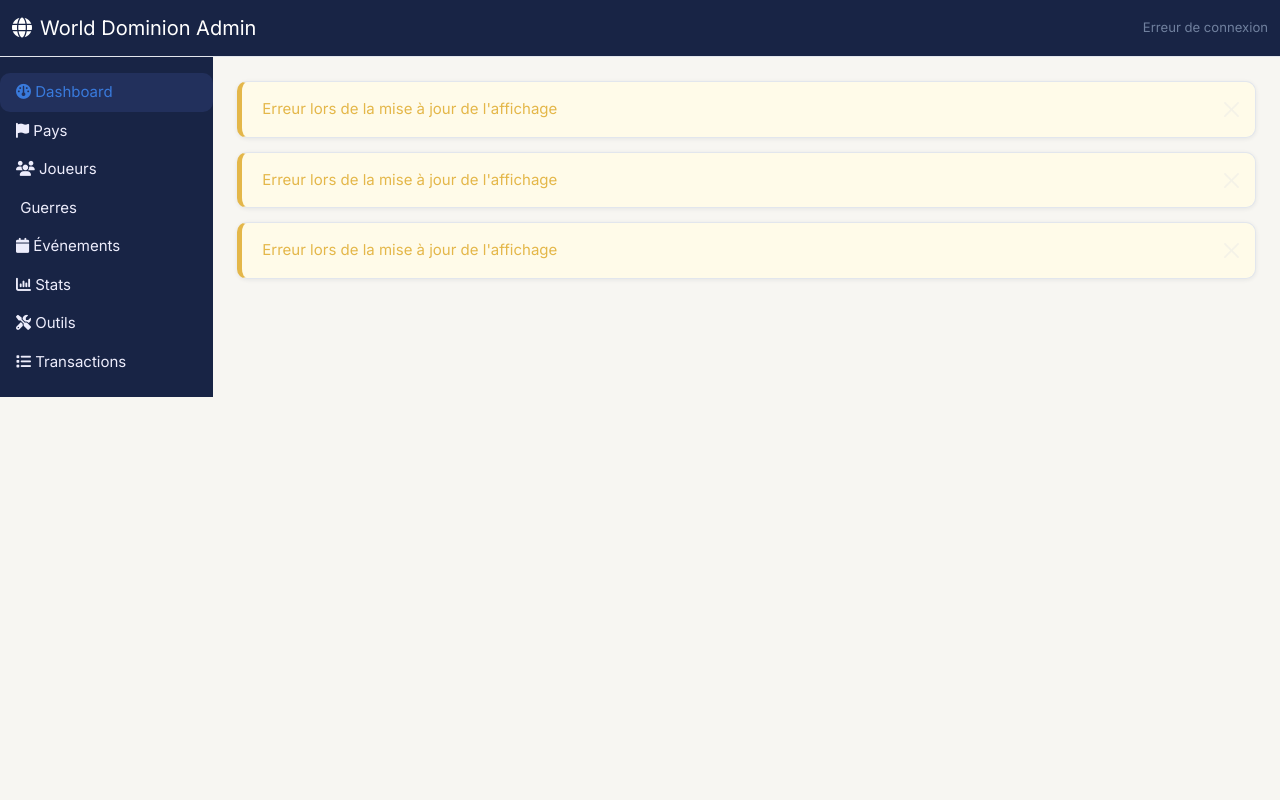
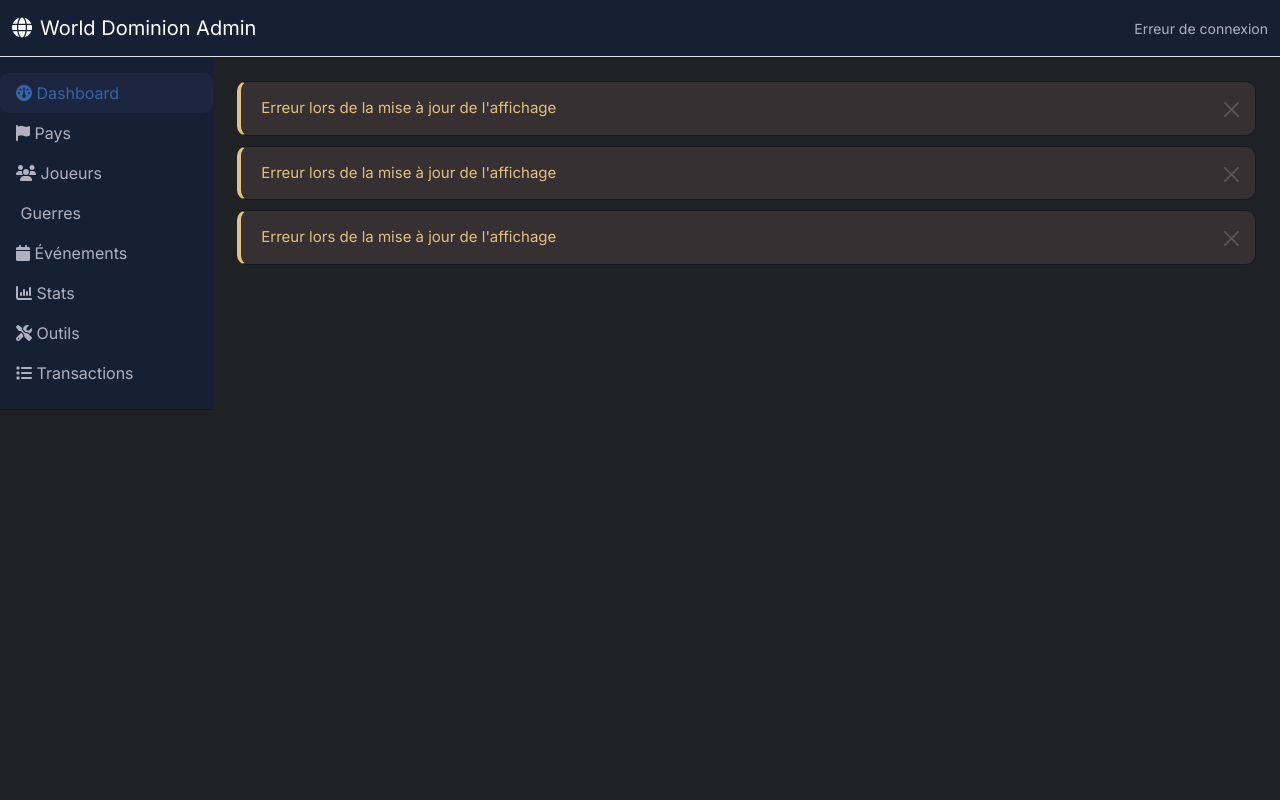
Before and after one commit to World-Dominion/Discord-BOT, a Flask app: template web/templates/base.html in a window 1280 px wide. Run offline with Flask 2, Linux system fonts and the light colour scheme; the template is opened without the code that fills it, so the values that code supplies are empty; some libraries are stand-ins or nearby versions.

Commit message:
Dark mode improvements

```diff
--- a/web/static/styles.css
+++ b/web/static/styles.css
@@ -1,55 +1,48 @@
 :root {
-  /* Palette sobre Beige & bleu foncé */
-  --bg: #f7f6f2;                       /* Beige très clair (fond principal) */
-  --bg-elev: #ffffff;                  /* Blanc cassé (éléments sur bg) */
-  --panel: #182445;                    /* Bleu très foncé (panels/cards/nav) */
-  --panel-hover: #22305c;              /* Bleu foncé plus lumineux (hover) */
-  --border: #e2e6ed;                   /* Séparateur très clair */
-  --border-dark: #22305c;              /* Séparateur sur panel foncé */
+  --bg: #202124; /* Fond taupe/gris-brun sombre (vraiment peu lumineux) */
+  --bg-elev: #23252a; /* Pour éléments surélevés (cards/modals) */
+  --panel: #162035;   /* Bleu très foncé mat  */
+  --panel-hover: #1d2640; /* Hover léger sur bleu foncé */
+  --border: #282a30;  /* Border sombre neutre */
+  --border-dark: #131923;
 
-  --text: #1b2231;                     /* Texte principal bleu nuit/noir doux */
-  --text-secondary: #70809e;           /* Gris bleuté (texte secondaire) */
-  --text-muted: #9eb1c6;               /* Muted text */
+  --text: #f6f6ed;   /* Presque blanc pour le texte principal */
+  --text-secondary: #b1b1bf;
+  --text-muted: #888899;
 
-  --primary: #397adc;                  /* Bleu moyen (accent) */
-  --primary-hover: #2557a7;
-  --primary-light: #eaf2fa;            /* Pour hover backgrounds */
+  --primary: #3566a6;         /* Bleu doux mais profond (accent, liens, boutons) */
+  --primary-hover: #22427a;
+  --primary-light: #253e55;
 
-  --success: #27b471;                  /* Vert froid pastel */
-  --success-light: #e8f8ee;
+  --success: #327a53;
+  --success-light: #1c2625;
+  --warning: #e1c184;
+  --warning-light: #373032;
+  --danger: #d9737a;
+  --danger-light: #352328;
+  --info: #4da2cc;
+  --info-light: #263a4b;
 
-  --warning: #e4b749;                  /* Orange doux */
-  --warning-light: #fffbe9;
+  --shadow-sm: 0 1px 4px rgba(15,19,25,0.12);
+  --shadow-md: 0 2px 16px rgba(22,32,53,0.33);
+  --shadow-lg: 0 8px 32px rgba(30,40,60,0.42);
 
-  --danger: #e3646e;                   /* Rouge doux */
-  --danger-light: #fbeaec;
-
-  --info: #26b4e4;                     /* Bleu turquoise pâle */
-  --info-light: #eaf7fc;
-
-  --shadow-sm: 0 1px 4px rgba(30,40,60,0.08);
-  --shadow-md: 0 2px 16px rgba(30,40,60,0.12);
-  --shadow-lg: 0 8px 32px rgba(24,36,69,0.14);
-
-  --transition: all .23s cubic-bezier(.4,0,.2,1);
+  --transition: all .24s cubic-bezier(.4,0,.2,1);
 }
-
 body {
   background: var(--bg);
   color: var(--text);
   font-family: 'Inter', sans-serif;
-  font-size: 15px;
   min-height: 100vh;
 }
-
 .navbar, .sidebar, .bg-sidebar {
   background: var(--panel) !important;
   color: #fff;
+  border-bottom: 1.5px solid var(--border-dark);
 }
-
 .nav-link, .sidebar a {
-  color: #ededfc!important;
-  border-radius: 10px;
+  color: var(--text-secondary)!important;
+  border-radius: 9px;
   font-weight: 500;
 }
 .nav-link.active,.sidebar a.active, .sidebar a:hover, .nav-link:hover {
@@ -57,45 +50,47 @@
   color: var(--primary)!important;
   transition: var(--transition);
 }
-
-/* Cards & Panels */
 .card, .panel, .stat-card {
   background: var(--bg-elev);
   color: var(--text);
-  border-radius: 18px;
-  border: 1px solid var(--border);
+  border-radius: 17px;
+  border: 1.5px solid var(--border);
   box-shadow: var(--shadow-sm);
-  margin-bottom: 24px;
+  margin-bottom: 21px;
   transition: var(--transition);
 }
 .card:hover, .stat-card:hover {
   box-shadow: var(--shadow-md);
   border-color: var(--primary);
 }
-
 .section h1 {
-  color: var(--panel);
+  color: var(--primary);
   font-weight: 800;
   letter-spacing: 0.4px;
   margin-bottom: 20px;
 }
-
-.form-control, .form-select{
+.form-control, .form-select {
   background: var(--bg-elev);
   color: var(--text);
   border-radius: 8px;
-  border: 1px solid var(--border);
+  border: 1.5px solid var(--border);
   font-size: 15px;
   transition: var(--transition);
 }
-.form-control::placeholder { color: var(--text-muted); }
-.form-control:focus, .form-select:focus{
+.form-control::placeholder {
+  color: var(--text-muted);
+}
+.form-control:focus, .form-select:focus {
   border-color: var(--primary);
   outline: none;
-  box-shadow: 0 0 0 3px #d2e6fa;
+  box-shadow: 0 0 0 2px #22427a80;
+  background: var(--panel-hover);
 }
-.form-label { color: var(--text-secondary); font-weight: 700; font-size: 13px; }
-
+.form-label {
+  color: var(--text-secondary);
+  font-weight: 700;
+  font-size: 13px;
+}
 .btn {
   border-radius: 8px;
   padding: 10px 22px;
@@ -105,9 +100,9 @@
   font-weight: 600;
 }
 .btn-primary {
-  background: linear-gradient(90deg,var(--primary),var(--primary-hover));
-  color: #fff;
+  background: var(--primary);
   border-color: var(--primary);
+  color: #fff; box-shadow: 0 4px 16px rgba(30,80,200,0.08);
 }
 .btn-primary:hover { background: var(--primary-hover); }
 .btn-secondary {
@@ -116,41 +111,46 @@
 }
 .btn-secondary:hover { background: var(--primary-light); color: var(--primary); }
 .btn-success { background: var(--success); color: #fff; }
-.btn-success:hover { background: #219e5e; }
+.btn-success:hover { background: #226a47; }
 .btn-danger { background: var(--danger); color: #fff; }
-.btn-danger:hover { background: #ca2447; }
-.btn-warning { background: var(--warning); color: #fff; }
-.btn-info { background: var(--info); color: #fff; }
+.btn-danger:hover { background: #a43b4a; }
+.btn-warning { background: var(--warning); color: var(--panel); }
+.btn-info { background: var(--info); color: #f6f6ed; }
 
 .alert {
   border-radius: 10px;
-  padding: 16px 20px; font-size: 15px;
-  box-shadow: var(--shadow-sm);
-  margin-bottom: 14px;
+  padding: 15px 20px; font-size: 15px;
+  margin-bottom: 10px;
   display: flex; align-items: center; gap: 12px;
+  background: var(--panel);
+  color: var(--text);
+  border: 1px solid var(--border-dark);
+}
+.alert-success{ border-left: 4px solid var(--success); background: var(--success-light); color: var(--success); }
+.alert-danger{ border-left: 4px solid var(--danger); background: var(--danger-light); color: var(--danger); }
+.alert-warning{ border-left: 4px solid var(--warning); background: var(--warning-light); color: var(--warning); }
+.alert-info{ border-left: 4px solid var(--info); background: var(--info-light); color: var(--info); }
+
+.table {
+  background: var(--panel);
+  color: var(--text);
+  border-radius: 10px;
+}
+.table thead th {
   background: var(--bg-elev);
-  border: 1px solid var(--border);
-}
-.alert-success{ border-left: 5px solid var(--success); background: var(--success-light); color: var(--success); }
-.alert-danger{ border-left: 5px solid var(--danger); background: var(--danger-light); color: var(--danger); }
-.alert-warning{ border-left: 5px solid var(--warning); background: var(--warning-light); color: var(--warning); }
-.alert-info{ border-left: 5px solid var(--info); background: var(--info-light); color: var(--info); }
-
-/* Tables */
-.table { background: var(--bg-elev); color: var(--text); border-radius: 10px; }
-.table thead th {
-  background: #fbfbf8;
-  color: var(--panel);
+  color: var(--primary);
   border-bottom: 2px solid var(--border);
-  font-size: 13px;
-  font-weight: 700;
+  font-size: 13px; font-weight: 700;
   text-transform: uppercase;
 }
-.table-striped>tbody>tr:nth-of-type(odd) { background: #f4f6fa; }
-.table-hover tbody tr:hover{ background: var(--primary-light); }
-.table td, .table th { border-color: var(--border); }
-
-/* Badges */
+.table-striped>tbody>tr:nth-of-type(odd) { background: var(--panel-hover); }
+.table-hover tbody tr:hover { background: var(--primary-light); }
+.table td, .table th { border-color: var(--border-dark); }
+.section {
+  background: transparent;
+  padding: 32px 24px;
+}
+.table-responsive {border-radius: 10px; overflow: hidden;}
 .badge {
   border-radius: 100px; font-weight: 600; font-size: 12px;
   padding: 6px 14px; background: var(--primary-light); color: var(--primary);
@@ -161,52 +161,28 @@
 .badge.bg-info {background: var(--info-light)!important;color:var(--info)!important;}
 .badge.bg-primary {background: var(--primary-light)!important;color:var(--primary)!important;}
 
-.sidebar {
-  border-right: 1.5px solid var(--border-dark);
-  min-width: 190px;
-}
-.bg-sidebar, .sidebar {color:#f2f4fa; font-weight:600;}
+.bg-sidebar, .sidebar {color:#eaeaea; font-weight:600;}
 .bg-sidebar .sidebar-link.active, .bg-sidebar .sidebar-link:hover {background: var(--primary-light); color: var(--primary);}
-
-.section {
-  background: transparent;
-  padding: 32px 24px;
-}
-
-.table-responsive {border-radius: 10px; overflow: hidden;}
-
-@media (max-width:900px) { .section { padding: 16px 3vw; } }
-@media (max-width:768px) { .sidebar { min-width: 60px; } .section { padding:8px 3vw; } }
-
 input[type="checkbox"], .form-check-input {
   accent-color: var(--primary);
 }
-/* Modals */
-.modal-content{background:var(--bg-elev);border-radius:14px;border:1.3px solid var(--border);box-shadow:var(--shadow-lg);}
-.modal-header{background:rgba(24,36,69,.03);border-bottom:1px solid var(--border);padding:18px 22px;}
-.modal-title{color:var(--panel);font-weight:700;}
-.modal-footer{background:rgba(24,36,69,0.03);border-top:1px solid var(--border);padding:12px 22px;}
-.btn-close{filter:invert(0.9);opacity:0.4;}
+.modal-content{background:var(--bg-elev);border-radius:14px;border:1.3px solid var(--border-dark);box-shadow:var(--shadow-lg);}
+.modal-header{background:rgba(22,32,53,.07);border-bottom:1px solid var(--border);padding:18px 22px;}
+.modal-title{color:var(--primary);font-weight:700;}
+.modal-footer{background:rgba(22,32,53,0.06);border-top:1px solid var(--border-dark);padding:12px 22px;}
+.btn-close{filter:invert(0.55);opacity:0.40;}
 .btn-close:hover{opacity:0.8;}
-
 ::-webkit-scrollbar{width:8px;height:8px;}
 ::-webkit-scrollbar-thumb{background:var(--border-dark);border-radius:4px;}
 ::-webkit-scrollbar-track{background:var(--bg);}
-
-/* Responsive Tables/text */
+@media (max-width:900px) { .section { padding: 16px 3vw; } }
+@media (max-width:768px) { .sidebar { min-width: 60px; } .section { padding:8px 3vw; } }
 @media (max-width:540px){.table td,.table th{font-size:12px;padding:10px 5px;} .section h1{font-size:22px;} }
-
-/* Focus visible */
 *:focus-visible{outline:2px solid var(--primary);outline-offset:1.5px;}
-
-/* Utilities */
 .text-muted{color:var(--text-muted)!important;}
 .text-secondary{color:var(--text-secondary)!important;}
 .text-success{color:var(--success)!important;}
 .text-danger{color:var(--danger)!important;}
 .text-warning{color:var(--warning)!important;}
 .text-info{color:var(--info)!important;}
-.bg-primary{background:var(--primary)!important;color:#fff!important;}
-.border-bottom{border-bottom:1px solid var(--border)!important;}
-
-hr{border:0;height:1.5px;background:var(--border);margin:24px 0;}
+hr{border:0;height:1px;background:var(--border-dark);margin:24px 0;}
```
